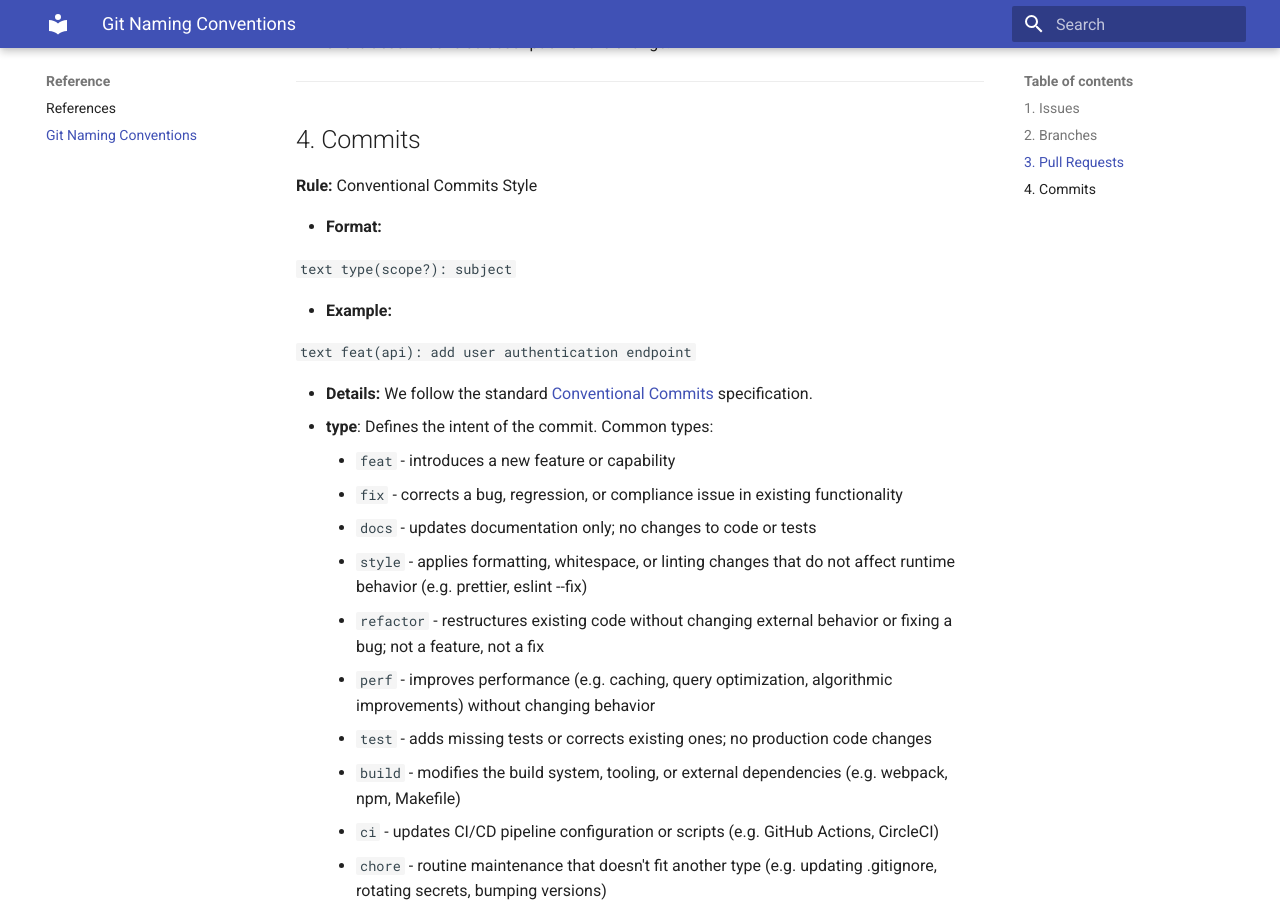
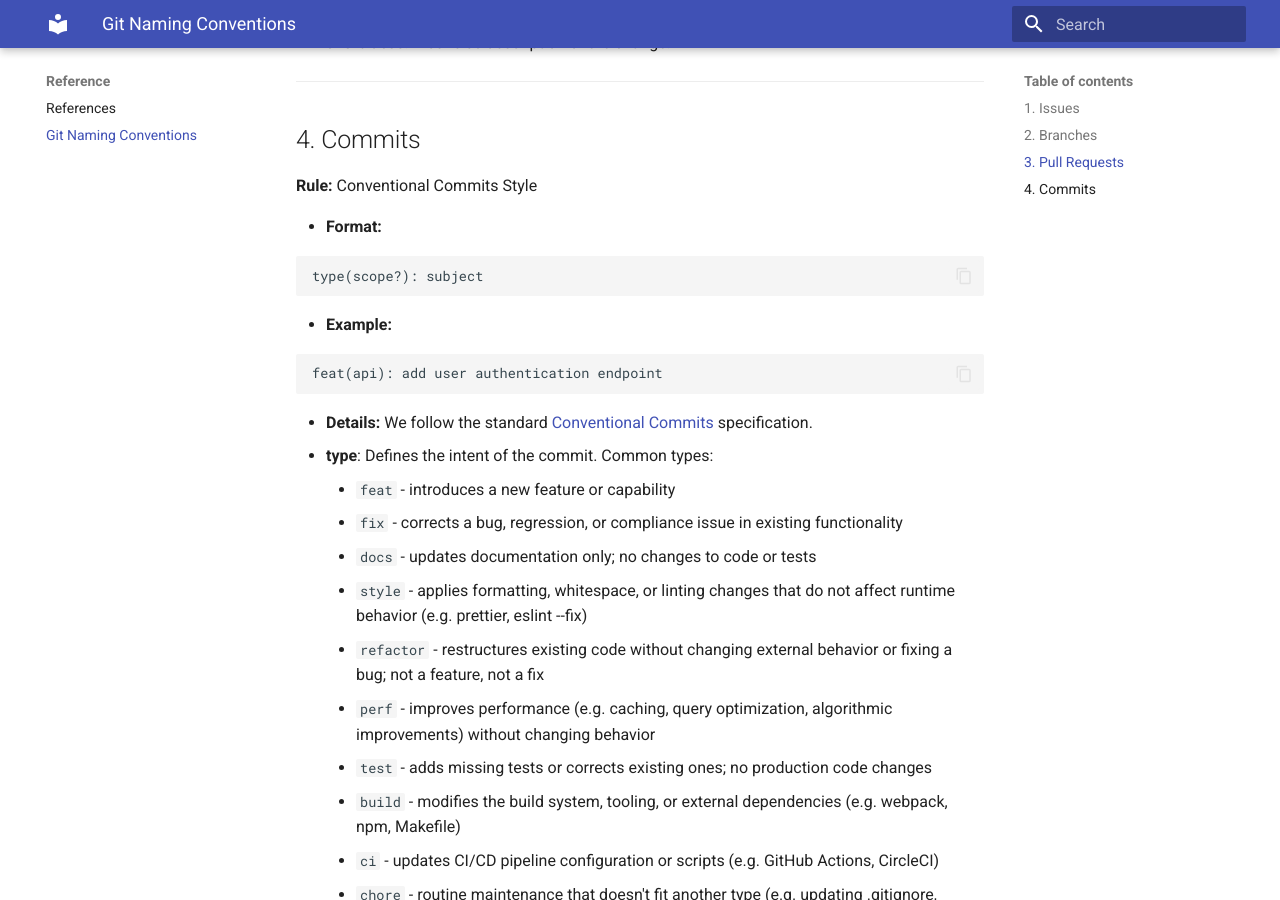
Before and after one commit to KN-IgnITe/tapcast, an MkDocs documentation site: the page built from docs/reference/git-naming-conventions.md, in a window 1280 px wide and 900 px high, scrolled down 1425 px. Built offline with MkDocs 1.6.1 and Material for MkDocs 9.7.7, drawn with Linux system fonts in a browser that asks for light colours.

Commit message:
feat(mkdocs): add proper code block highlight for mkdocs

```diff
--- a/mkdocs.yml
+++ b/mkdocs.yml
@@ -10,3 +10,9 @@ plugins:
 
 exclude_docs: |
   adr/_template.md
+
+markdown_extensions:
+  - pymdownx.highlight:
+      anchor_linenums: true
+  - pymdownx.inlinehilite
+  - pymdownx.superfences
```
